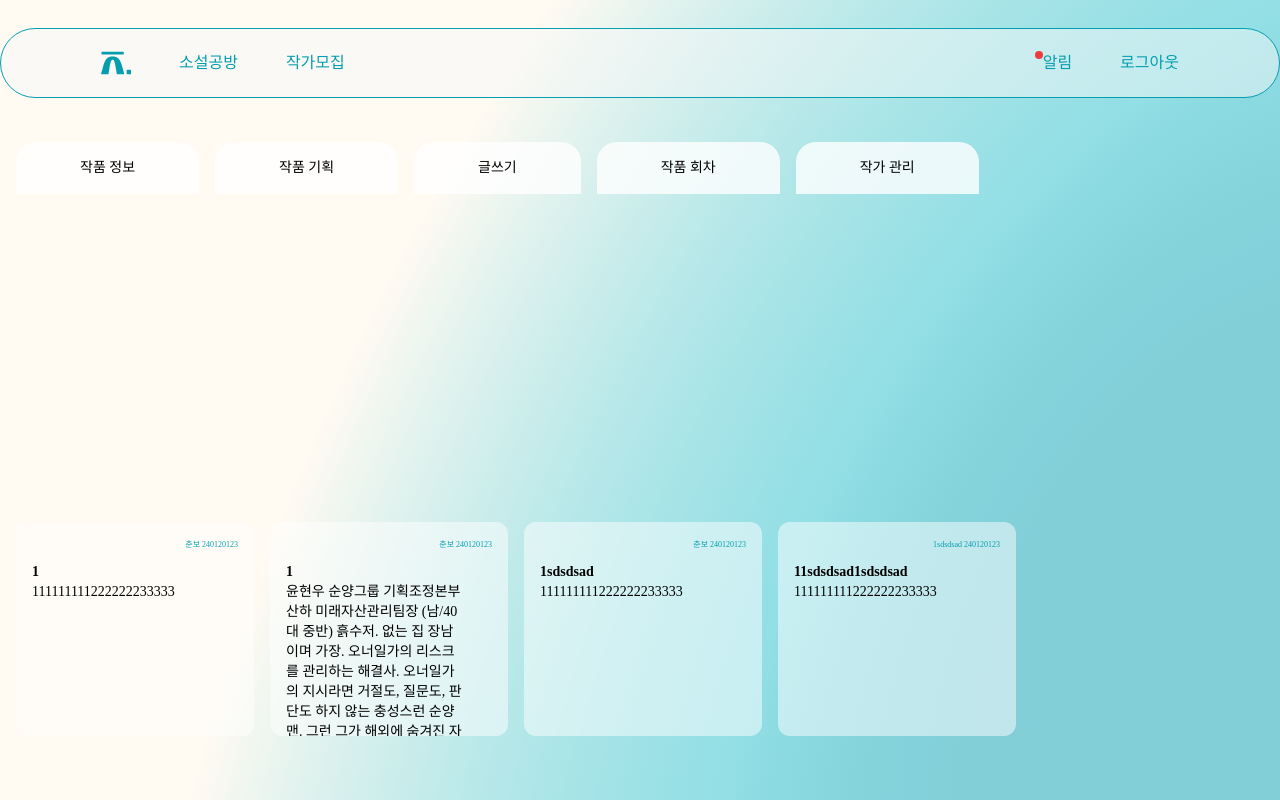
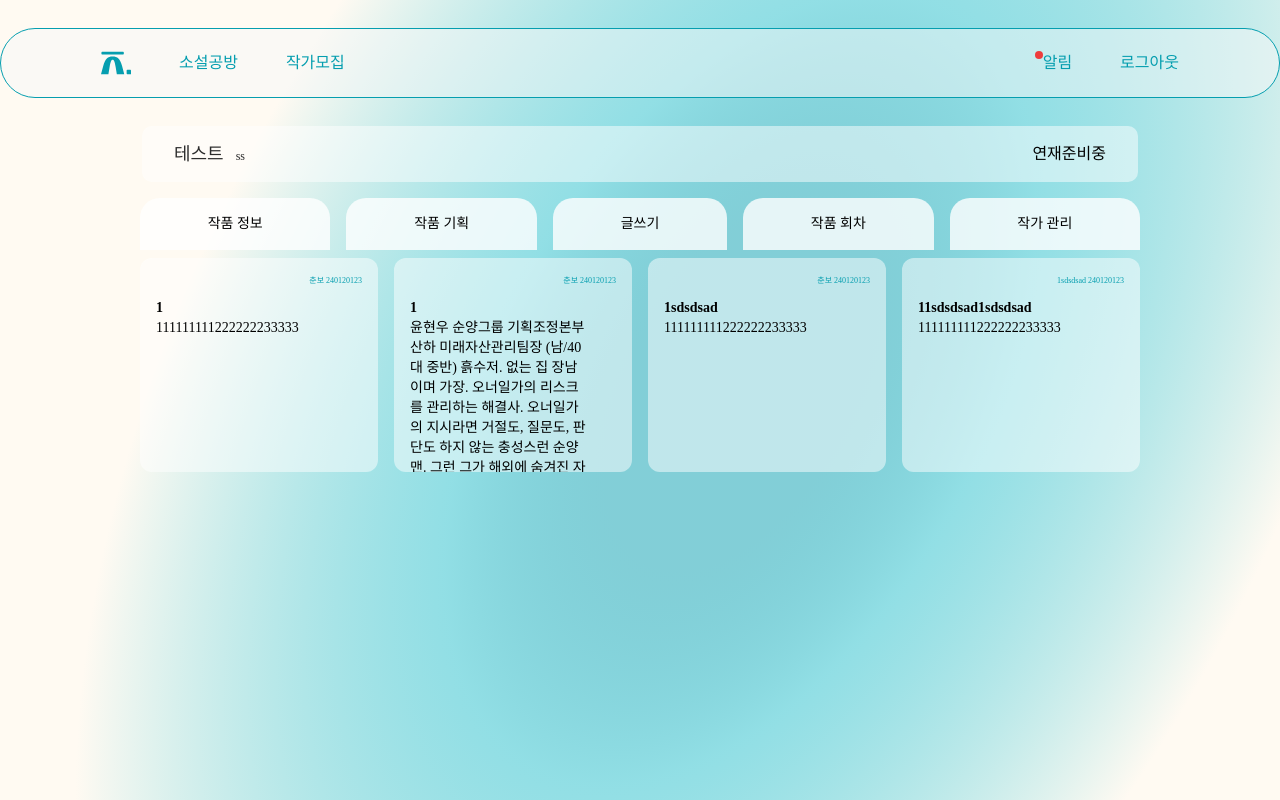
Before and after one commit to quill-lab/quill-next, a Next.js app: page /work-space/detail in a window 1280 px wide. Shown: the top 800 px of the page. Built offline with nearby package versions, Linux system fonts and the light colour scheme; a web font is replaced by a local one.

Commit message:
feat: 소설 공방 상세 타이틀 추가

```diff
--- a/src/components/common/Tabs/Tabs.tsx
+++ b/src/components/common/Tabs/Tabs.tsx
@@ -20,7 +20,7 @@ export const Tabs = <T,>({ tabs }: TabsProps<T>) => {
         {tabs.map(tab => (
           <button
             key={tab.id as string}
-            className={`px-16 py-4 rounded-t-[20px] text-sm bg-white bg-opacity-80 ${
+            className={`px-16 py-4 rounded-t-[20px] text-sm bg-white bg-opacity-80 grow shrink-0 ${
               selectedTab === tab.id ? 'bg-white bg-opacity-100' : ''
             }`}
             onClick={() => setSelectedTab(tab.id)}
--- a/src/components/work-space/detail/DetailedWorkSpaceTabs/DetailedWorkSpaceTab.tsx
+++ b/src/components/work-space/detail/DetailedWorkSpaceTabs/DetailedWorkSpaceTab.tsx
@@ -16,9 +16,7 @@ interface DetailedWorkSpaceTabProps {
 export const DetailedWorkSpaceTab = ({ tabs }: DetailedWorkSpaceTabProps) => {
   return (
     <TabsProvider<TabId> initialTab="work-info">
-      <div className="container mx-auto p-4">
-        <Tabs<TabId> tabs={tabs} />
-      </div>
+      <Tabs<TabId> tabs={tabs} />
     </TabsProvider>
   );
 };
--- /dev/null
+++ b/src/components/work-space/detail/NovelTitle/NovelTitle.tsx
@@ -0,0 +1,28 @@
+import { Categorys, NovelRoomStatus } from '@/shared';
+import { getNovelRoomStatus } from '@/shared/utils/get-enum-value';
+
+type NovelTitleProps = {
+  title: string;
+  status: NovelRoomStatus;
+  category: Categorys | undefined;
+  editMode: boolean;
+};
+
+export const NovelTitle = ({ title, status, category, editMode }: NovelTitleProps) => {
+  return (
+    <div
+      className={`flex w-[996px] h-14 rounded-[10px] ${
+        editMode ? 'bg-white' : 'bg-white/50'
+      } flex-row items-center justify-between py-4 px-8 rounded-[10px]`}
+    >
+      <div className="flex gap-3 items-baseline">
+        <p className="text-lg font-medium text-black1">{title}</p>
+        <p className={'text-xs  font-medium text-black1'}>{category?.name || ''}</p>
+        {/*<GenreBtn disabled={!editMode} category={category} />*/}
+      </div>
+      <p className="text-gray-900 text-center text-[16px] font-medium">
+        {getNovelRoomStatus(status || 'prepare')}
+      </p>
+    </div>
+  );
+};
--- a/src/components/work-space/detail/WorkInfo/WorkInfo.tsx
+++ b/src/components/work-space/detail/WorkInfo/WorkInfo.tsx
@@ -43,10 +43,12 @@ export const WorkInfo = () => {
   ];
 
   return (
-    <div className={'py-80 flex gap-4'}>
-      {dummys?.map(character => (
-        <CharacterInfoCard key={character.name} {...character} />
-      ))}
+    <div className={'flex flex-col gap-[10px]'}>
+      <div className={'flex gap-4'}>
+        {dummys?.map(character => (
+          <CharacterInfoCard key={character.name} {...character} />
+        ))}
+      </div>
     </div>
   );
 };
--- a/src/pages/work-space/detail/index.tsx
+++ b/src/pages/work-space/detail/index.tsx
@@ -1,6 +1,7 @@
 import React from 'react';
 import { DetailedWorkSpaceTab, TabId } from '@/components';
 import { WorkInfo } from '@/components/work-space/detail/WorkInfo/WorkInfo';
+import { NovelTitle } from '@/components/work-space/detail/NovelTitle/NovelTitle';
 
 const tabs = [
   {
@@ -34,8 +35,14 @@ const tabs = [
 
 const DetailedWorkSpace = () => {
   return (
-    <div className={"py-[126px] bg-cover bg-[url('/images/back-image.svg')]"}>
-      <div className="flex flex-col items-center w-full min-h-screen  pb-[100px] overscroll-none">
+    <div className={"py-[126px] bg-cover bg-[url('/images/back-image.svg')] min-h-screen"}>
+      <div className="flex flex-col gap-4 items-center pb-[100px] overscroll-none">
+        <NovelTitle
+          title={'테스트'}
+          status={'prepare'}
+          category={{ id: 12, name: 'ss' }}
+          editMode={false}
+        />
         <DetailedWorkSpaceTab tabs={tabs} />
       </div>
     </div>
```
